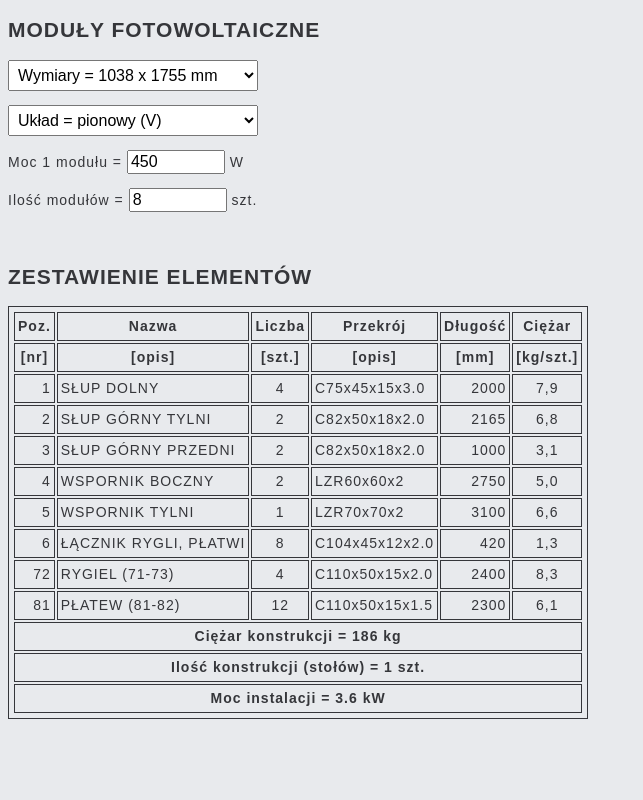
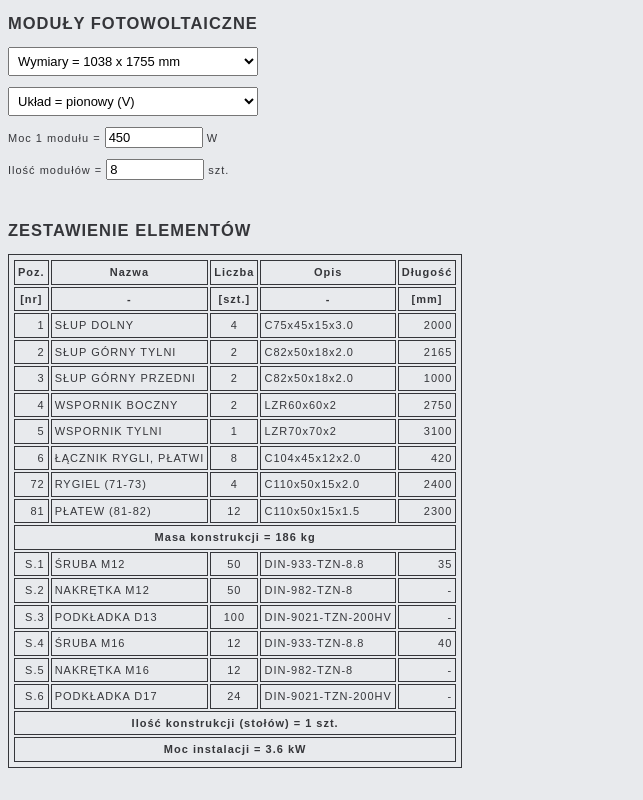
Before and after one commit to pkpkbud/ulamexpv, a Flask app: page / in a window 1280 px wide. Shown: the whole page, without its empty margins (0-643 px from the left). Run offline with Flask 2, Linux system fonts and the light colour scheme; some libraries are stand-ins or nearby versions.

Commit message:
Dodano elementy złączne, usunięto ciężar pojedynczych pozycji

```diff
--- a/main.py
+++ b/main.py
@@ -19,34 +19,52 @@ def _zestawienie():
     result = (
         f"<p><h2>ZESTAWIENIE ELEMENTÓW</h2></p>"
         f"<table>"
-        f"<tr><th>Poz.<th>Nazwa<th>Liczba<th>Przekrój<th>Długość<th>Ciężar"
-        f"<tr><th>[nr]<th>[opis]<th>[szt.]<th>[opis]<th>[mm]<th>[kg/szt.]"
-        f"<tr><td>1<td>SŁUP DOLNY<td>{4 * ilosc_kons}<td>C75x45x15x3.0<td>2000<td>7,9"
-        f"<tr><td>2<td>SŁUP GÓRNY TYLNI<td>{2 * ilosc_kons}<td>C82x50x18x2.0<td>2165<td>6,8"
-        f"<tr><td>3<td>SŁUP GÓRNY PRZEDNI<td>{2 * ilosc_kons}<td>C82x50x18x2.0<td>1000<td>3,1"
-        f"<tr><td>4<td>WSPORNIK BOCZNY<td>{2 * ilosc_kons}<td>LZR60x60x2<td>2750<td>5,0"
-        f"<tr><td>5<td>WSPORNIK TYLNI<td>{1 * ilosc_kons}<td>LZR70x70x2<td>3100<td>6,6"
+        f"<tr><th>Poz.<th>Nazwa<th>Liczba<th>Opis<th>Długość"
+        f"<tr><th>[nr]<th>-<th>[szt.]<th>-<th>[mm]"
+        f"<tr><td>1<td>SŁUP DOLNY<td>{4 * ilosc_kons}<td>C75x45x15x3.0<td>2000"
+        f"<tr><td>2<td>SŁUP GÓRNY TYLNI<td>{2 * ilosc_kons}<td>C82x50x18x2.0<td>2165"
+        f"<tr><td>3<td>SŁUP GÓRNY PRZEDNI<td>{2 * ilosc_kons}<td>C82x50x18x2.0<td>1000"
+        f"<tr><td>4<td>WSPORNIK BOCZNY<td>{2 * ilosc_kons}<td>LZR60x60x2<td>2750"
+        f"<tr><td>5<td>WSPORNIK TYLNI<td>{1 * ilosc_kons}<td>LZR70x70x2<td>3100"
     )
     if typ_pv == 1 and uklad_pv == 1:
         result += (
-            f"<tr><td>6<td>ŁĄCZNIK RYGLI, PŁATWI<td>{8 * ilosc_kons}<td>C104x45x12x2.0<td>420<td>1,3"
-            f"<tr><td>72<td>RYGIEL (71-73)<td>{4 * ilosc_kons}<td>C110x50x15x2.0<td>2400<td>8,3"
-            f"<tr><td>81<td>PŁATEW (81-82)<td>{12 * ilosc_kons}<td>C110x50x15x1.5<td>2300<td>6,1"
-            f"<tr><th colspan=6>Ciężar konstrukcji = {186.5 * ilosc_kons:.0f} kg</td>"
+            f"<tr><td>6<td>ŁĄCZNIK RYGLI, PŁATWI<td>{8 * ilosc_kons}<td>C104x45x12x2.0<td>420"
+            f"<tr><td>72<td>RYGIEL (71-73)<td>{4 * ilosc_kons}<td>C110x50x15x2.0<td>2400"
+            f"<tr><td>81<td>PŁATEW (81-82)<td>{12 * ilosc_kons}<td>C110x50x15x1.5<td>2300"
+            f"<tr><th colspan=6>Masa konstrukcji = {186.5 * ilosc_kons:.0f} kg"
+            f"<tr><td>S.1<td>ŚRUBA M12<td>{50 * ilosc_kons}<td>DIN-933-TZN-8.8<td>35"
+            f"<tr><td>S.2<td>NAKRĘTKA M12<td>{50 * ilosc_kons}<td>DIN-982-TZN-8<td>-"
+            f"<tr><td>S.3<td>PODKŁADKA D13<td>{100 * ilosc_kons}<td>DIN-9021-TZN-200HV<td>-"
+            f"<tr><td>S.4<td>ŚRUBA M16<td>{12 * ilosc_kons}<td>DIN-933-TZN-8.8<td>40"
+            f"<tr><td>S.5<td>NAKRĘTKA M16<td>{12 * ilosc_kons}<td>DIN-982-TZN-8<td>-"
+            f"<tr><td>S.6<td>PODKŁADKA D17<td>{24 * ilosc_kons}<td>DIN-9021-TZN-200HV<td>-"
         )
     elif typ_pv == 2:
         result += (
-            f"<tr><td>6<td>ŁĄCZNIK RYGLI, PŁATWI<td>{7 * ilosc_kons}<td>C104x45x12x2.0<td>420<td>1,3"
-            f"<tr><td>71<td>RYGIEL (71-73)<td>{4 * ilosc_kons}<td>C110x50x15x2.0<td>2180<td>7,6"
-            f"<tr><td>81<td>PŁATEW (81-82)<td>{10 * ilosc_kons}<td>C110x50x15x1.5<td>2300<td>6,1"
-            f"<tr><th colspan=6>Ciężar konstrukcji = {169.7 * ilosc_kons:.0f} kg</td>"
+            f"<tr><td>6<td>ŁĄCZNIK RYGLI, PŁATWI<td>{7 * ilosc_kons}<td>C104x45x12x2.0<td>420"
+            f"<tr><td>71<td>RYGIEL (71-73)<td>{4 * ilosc_kons}<td>C110x50x15x2.0<td>2180"
+            f"<tr><td>81<td>PŁATEW (81-82)<td>{10 * ilosc_kons}<td>C110x50x15x1.5<td>2300"
+            f"<tr><th colspan=6>Masa konstrukcji = {169.7 * ilosc_kons:.0f} kg"
+            f"<tr><td>S.1<td>ŚRUBA M12<td>{44 * ilosc_kons}<td>DIN-933-TZN-8.8<td>35"
+            f"<tr><td>S.2<td>NAKRĘTKA M12<td>{44 * ilosc_kons}<td>DIN-982-TZN-8<td>-"
+            f"<tr><td>S.3<td>PODKŁADKA D13<td>{88 * ilosc_kons}<td>DIN-9021-TZN-200HV<td>-"
+            f"<tr><td>S.4<td>ŚRUBA M16<td>{12 * ilosc_kons}<td>DIN-933-TZN-8.8<td>40"
+            f"<tr><td>S.5<td>NAKRĘTKA M16<td>{12 * ilosc_kons}<td>DIN-982-TZN-8<td>-"
+            f"<tr><td>S.6<td>PODKŁADKA D17<td>{24 * ilosc_kons}<td>DIN-9021-TZN-200HV<td>-"
         )
     elif typ_pv in [3, 4, 5, 6] or (typ_pv == 7 and uklad_pv == 2):
         result += (
-            f"<tr><td>6<td>ŁĄCZNIK RYGLI, PŁATWI<td>{7 * ilosc_kons}<td>C104x45x12x2.0<td>420<td>1,3"
-            f"<tr><td>72<td>RYGIEL (71-73)<td>{4 * ilosc_kons}<td>C110x50x15x2.0<td>2400<td>8,3"
-            f"<tr><td>81<td>PŁATEW (81-82)<td>{10 * ilosc_kons}<td>C110x50x15x1.5<td>2300<td>6,1"
-            f"<tr><th colspan=6>Ciężar konstrukcji = {172.8 * ilosc_kons:.0f} kg</td>"
+            f"<tr><td>6<td>ŁĄCZNIK RYGLI, PŁATWI<td>{7 * ilosc_kons}<td>C104x45x12x2.0<td>420"
+            f"<tr><td>72<td>RYGIEL (71-73)<td>{4 * ilosc_kons}<td>C110x50x15x2.0<td>2400"
+            f"<tr><td>81<td>PŁATEW (81-82)<td>{10 * ilosc_kons}<td>C110x50x15x1.5<td>2300"
+            f"<tr><th colspan=6>Masa konstrukcji = {172.8 * ilosc_kons:.0f} kg"
+            f"<tr><td>S.1<td>ŚRUBA M12<td>{44 * ilosc_kons}<td>DIN-933-TZN-8.8<td>35"
+            f"<tr><td>S.2<td>NAKRĘTKA M12<td>{44 * ilosc_kons}<td>DIN-982-TZN-8<td>-"
+            f"<tr><td>S.3<td>PODKŁADKA D13<td>{88 * ilosc_kons}<td>DIN-9021-TZN-200HV<td>-"
+            f"<tr><td>S.4<td>ŚRUBA M16<td>{12 * ilosc_kons}<td>DIN-933-TZN-8.8<td>40"
+            f"<tr><td>S.5<td>NAKRĘTKA M16<td>{12 * ilosc_kons}<td>DIN-982-TZN-8<td>-"
+            f"<tr><td>S.6<td>PODKŁADKA D17<td>{24 * ilosc_kons}<td>DIN-9021-TZN-200HV<td>-"
         )
     elif (
         (typ_pv == 7 and uklad_pv == 1)
@@ -54,28 +72,46 @@ def _zestawienie():
         or (typ_pv == 9 and uklad_pv == 2)
     ):
         result += (
-            f"<tr><td>6<td>ŁĄCZNIK RYGLI, PŁATWI<td>{7 * ilosc_kons}<td>C104x45x12x2.0<td>420<td>1,3"
-            f"<tr><td>73<td>RYGIEL (71-73)<td>{4 * ilosc_kons}<td>C110x50x15x2.0<td>2680<td>9,3"
-            f"<tr><td>81<td>PŁATEW (81-82)<td>{10 * ilosc_kons}<td>C110x50x15x1.5<td>2300<td>6,1"
-            f"<tr><th colspan=6>Ciężar konstrukcji = {176.7 * ilosc_kons:.0f} kg</td>"
+            f"<tr><td>6<td>ŁĄCZNIK RYGLI, PŁATWI<td>{7 * ilosc_kons}<td>C104x45x12x2.0<td>420"
+            f"<tr><td>73<td>RYGIEL (71-73)<td>{4 * ilosc_kons}<td>C110x50x15x2.0<td>2680"
+            f"<tr><td>81<td>PŁATEW (81-82)<td>{10 * ilosc_kons}<td>C110x50x15x1.5<td>2300"
+            f"<tr><th colspan=6>Masa konstrukcji = {176.7 * ilosc_kons:.0f} kg"
+            f"<tr><td>S.1<td>ŚRUBA M12<td>{44 * ilosc_kons}<td>DIN-933-TZN-8.8<td>35"
+            f"<tr><td>S.2<td>NAKRĘTKA M12<td>{44 * ilosc_kons}<td>DIN-982-TZN-8<td>-"
+            f"<tr><td>S.3<td>PODKŁADKA D13<td>{88 * ilosc_kons}<td>DIN-9021-TZN-200HV<td>-"
+            f"<tr><td>S.4<td>ŚRUBA M16<td>{12 * ilosc_kons}<td>DIN-933-TZN-8.8<td>40"
+            f"<tr><td>S.5<td>NAKRĘTKA M16<td>{12 * ilosc_kons}<td>DIN-982-TZN-8<td>-"
+            f"<tr><td>S.6<td>PODKŁADKA D17<td>{24 * ilosc_kons}<td>DIN-9021-TZN-200HV<td>-"
         )
     elif typ_pv == 8:
         result += (
-            f"<tr><td>6<td>ŁĄCZNIK RYGLI, PŁATWI<td>{7 * ilosc_kons}<td>C104x45x12x2.0<td>420<td>1,3"
-            f"<tr><td>71<td>RYGIEL (71-73)<td>{4 * ilosc_kons}<td>C110x50x15x2.0<td>2180<td>7,6"
-            f"<tr><td>82<td>PŁATEW (81-82)<td>{10 * ilosc_kons}<td>C110x50x15x1.5<td>2640<td>7,0"
-            f"<tr><th colspan=6>Ciężar konstrukcji = {178.9 * ilosc_kons:.0f} kg</td>"
+            f"<tr><td>6<td>ŁĄCZNIK RYGLI, PŁATWI<td>{7 * ilosc_kons}<td>C104x45x12x2.0<td>420"
+            f"<tr><td>71<td>RYGIEL (71-73)<td>{4 * ilosc_kons}<td>C110x50x15x2.0<td>2180"
+            f"<tr><td>82<td>PŁATEW (81-82)<td>{10 * ilosc_kons}<td>C110x50x15x1.5<td>2640"
+            f"<tr><th colspan=6>Masa konstrukcji = {178.9 * ilosc_kons:.0f} kg"
+            f"<tr><td>S.1<td>ŚRUBA M12<td>{44 * ilosc_kons}<td>DIN-933-TZN-8.8<td>35"
+            f"<tr><td>S.2<td>NAKRĘTKA M12<td>{44 * ilosc_kons}<td>DIN-982-TZN-8<td>-"
+            f"<tr><td>S.3<td>PODKŁADKA D13<td>{88 * ilosc_kons}<td>DIN-9021-TZN-200HV<td>-"
+            f"<tr><td>S.4<td>ŚRUBA M16<td>{12 * ilosc_kons}<td>DIN-933-TZN-8.8<td>40"
+            f"<tr><td>S.5<td>NAKRĘTKA M16<td>{12 * ilosc_kons}<td>DIN-982-TZN-8<td>-"
+            f"<tr><td>S.6<td>PODKŁADKA D17<td>{24 * ilosc_kons}<td>DIN-9021-TZN-200HV<td>-"
         )
     elif typ_pv == 9:
         result += (
-            f"<tr><td>6<td>ŁĄCZNIK RYGLI, PŁATWI<td>{7 * ilosc_kons}<td>C104x45x12x2.0<td>420<td>1,3"
-            f"<tr><td>72<td>RYGIEL (71-73)<td>{4 * ilosc_kons}<td>C110x50x15x2.0<td>2400<td>8,3"
-            f"<tr><td>82<td>PŁATEW (81-82)<td>{10 * ilosc_kons}<td>C110x50x15x1.5<td>2640<td>7,0"
-            f"<tr><th colspan=6>Ciężar konstrukcji = {182.0 * ilosc_kons:.0f} kg</td>"
+            f"<tr><td>6<td>ŁĄCZNIK RYGLI, PŁATWI<td>{7 * ilosc_kons}<td>C104x45x12x2.0<td>420"
+            f"<tr><td>72<td>RYGIEL (71-73)<td>{4 * ilosc_kons}<td>C110x50x15x2.0<td>2400"
+            f"<tr><td>82<td>PŁATEW (81-82)<td>{10 * ilosc_kons}<td>C110x50x15x1.5<td>2640"
+            f"<tr><th colspan=6>Masa konstrukcji = {182.0 * ilosc_kons:.0f} kg"
+            f"<tr><td>S.1<td>ŚRUBA M12<td>{44 * ilosc_kons}<td>DIN-933-TZN-8.8<td>35"
+            f"<tr><td>S.2<td>NAKRĘTKA M12<td>{44 * ilosc_kons}<td>DIN-982-TZN-8<td>-"
+            f"<tr><td>S.3<td>PODKŁADKA D13<td>{88 * ilosc_kons}<td>DIN-9021-TZN-200HV<td>-"
+            f"<tr><td>S.4<td>ŚRUBA M16<td>{12 * ilosc_kons}<td>DIN-933-TZN-8.8<td>40"
+            f"<tr><td>S.5<td>NAKRĘTKA M16<td>{12 * ilosc_kons}<td>DIN-982-TZN-8<td>-"
+            f"<tr><td>S.6<td>PODKŁADKA D17<td>{24 * ilosc_kons}<td>DIN-9021-TZN-200HV<td>-"
         )
     result += (
-        f"<tr><th colspan=6>Ilość konstrukcji (stołów) = {ilosc_kons:.0f} szt.</td>"
-        f"<tr><th colspan=6>Moc instalacji = {(ilosc_pv * moc_pv) / 1000:.1f} kW</td>"
+        f"<tr><th colspan=6>Ilość konstrukcji (stołów) = {ilosc_kons:.0f} szt."
+        f"<tr><th colspan=6>Moc instalacji = {(ilosc_pv * moc_pv) / 1000:.1f} kW"
         f"</table>"
     )
     if typ_pv == 1 and uklad_pv == 2:
--- a/static/style.css
+++ b/static/style.css
@@ -1,6 +1,6 @@
 html {
     font-family: Arial, Helvetica, sans-serif;
-    font-size: 14px;
+    font-size: 11px;
     letter-spacing: 1px;
     line-height: 1.5;
 }
@@ -10,13 +10,13 @@ h2 {
 }
 
 select {
-    font-size: 16px;
+    font-size: 13px;
     width: 250px;
     padding: 5px;
 }
 
 input[type=number] {
-    font-size: 16px;
+    font-size: 13px;
     width: 90px;
 }
 
```
